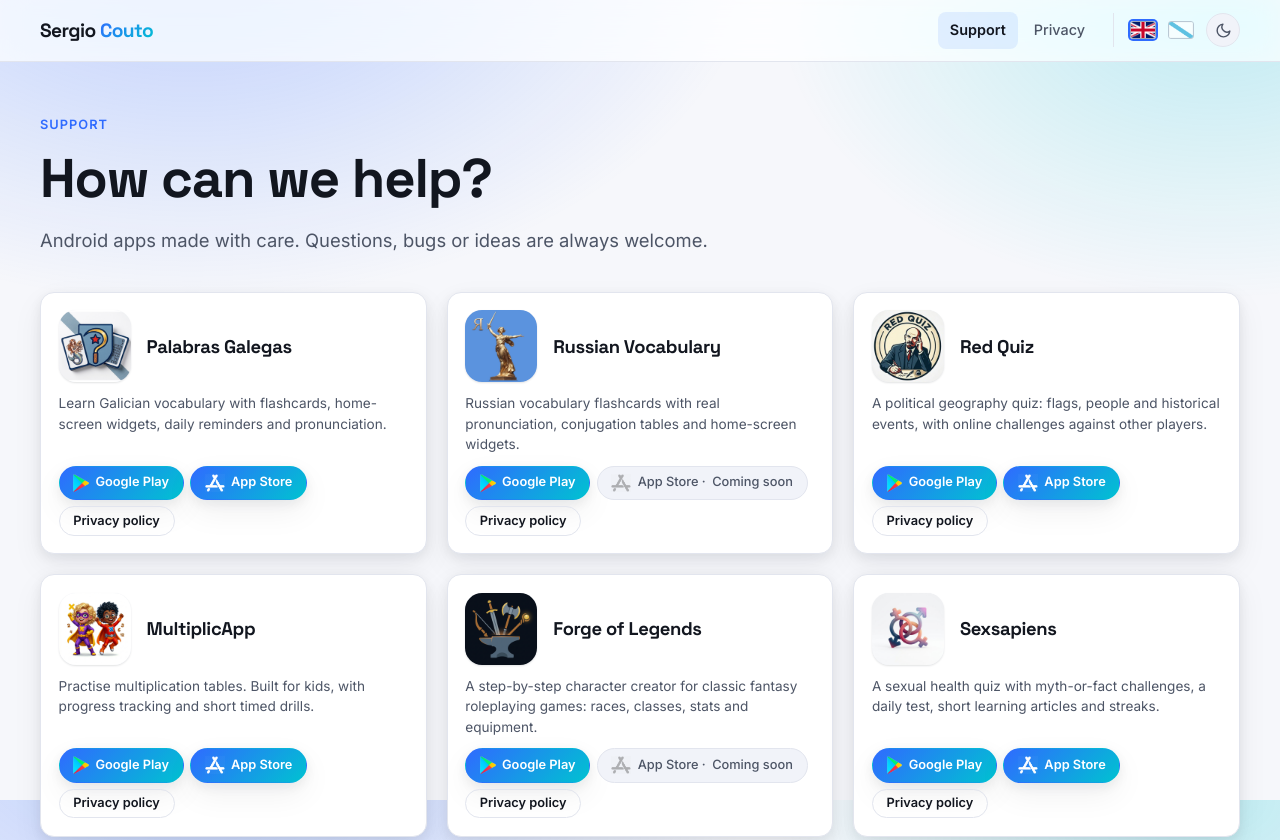
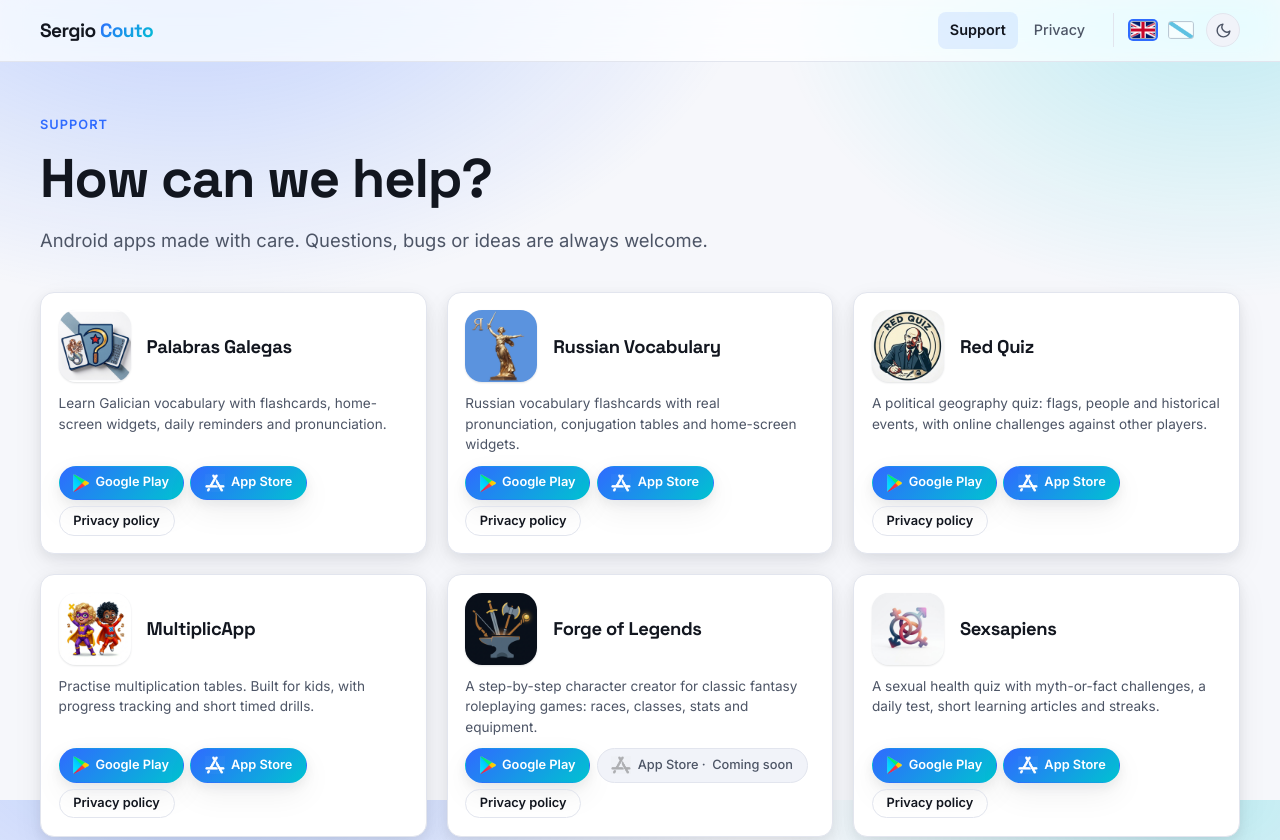
Before and after one commit to SCouto/apps-support, a plain HTML site: page index.html in a window 1280 px wide. Shown: the top 840 px of the page. Drawn offline with Linux system fonts and the light colour scheme.

Commit message:
Link Vocabulario Ruso App Store button
Co-Authored-By: Claude Sonnet 5.5 <noreply@anthropic.com>
Claude-Session: https://claude.ai/code/session_01TXzXk9Gu9tBovPcHifjDp8

```diff
--- a/index.html
+++ b/index.html
@@ -34,7 +34,7 @@
 <div class="stores"><a class="btn btn--primary" href="https://play.google.com/store/apps/details?id=com.cards.galician" target="_blank" rel="noopener noreferrer"><img class="store-ico" src="images/google-play.png" alt="" aria-hidden="true">Google Play</a><a class="btn btn--primary" href="https://apps.apple.com/app/id6819353500" target="_blank" rel="noopener noreferrer"><img class="store-ico" src="images/app-store.png" alt="" aria-hidden="true">App Store</a><a class="btn btn--ghost" href="privacy-palabras-galegas.html" data-i18n="btnPriv">Privacy policy</a></div></article>
 <article class="app"><div class="app-head"><img src="images/russian.png" alt="" width="56" height="56"><h3 data-i18n="nRus">Russian Vocabulary</h3></div>
 <p data-i18n="dRus">Russian vocabulary flashcards with real pronunciation, conjugation tables and home-screen widgets.</p>
-<div class="stores"><a class="btn btn--primary" href="https://play.google.com/store/apps/details?id=com.russian.vocabulary" target="_blank" rel="noopener noreferrer"><img class="store-ico" src="images/google-play.png" alt="" aria-hidden="true">Google Play</a><span class="btn btn--soon" aria-disabled="true"><img class="store-ico" src="images/app-store.png" alt="" aria-hidden="true">App Store · <span data-i18n="soon">Coming soon</span></span><a class="btn btn--ghost" href="privacy-vocabulario-ruso.html" data-i18n="btnPriv">Privacy policy</a></div></article>
+<div class="stores"><a class="btn btn--primary" href="https://play.google.com/store/apps/details?id=com.russian.vocabulary" target="_blank" rel="noopener noreferrer"><img class="store-ico" src="images/google-play.png" alt="" aria-hidden="true">Google Play</a><a class="btn btn--primary" href="https://apps.apple.com/app/id6819598535" target="_blank" rel="noopener noreferrer"><img class="store-ico" src="images/app-store.png" alt="" aria-hidden="true">App Store</a><a class="btn btn--ghost" href="privacy-vocabulario-ruso.html" data-i18n="btnPriv">Privacy policy</a></div></article>
 <article class="app"><div class="app-head"><img src="images/redquiz.png" alt="" width="56" height="56"><h3 data-i18n="nRed">Red Quiz</h3></div>
 <p data-i18n="dRed">A political geography quiz: flags, people and historical events, with online challenges against other players.</p>
 <div class="stores"><a class="btn btn--primary" href="https://play.google.com/store/apps/details?id=com.redquiz" target="_blank" rel="noopener noreferrer"><img class="store-ico" src="images/google-play.png" alt="" aria-hidden="true">Google Play</a><a class="btn btn--primary" href="https://apps.apple.com/app/id6819597743" target="_blank" rel="noopener noreferrer"><img class="store-ico" src="images/app-store.png" alt="" aria-hidden="true">App Store</a><a class="btn btn--ghost" href="privacy-red-quiz.html" data-i18n="btnPriv">Privacy policy</a></div></article>
```
